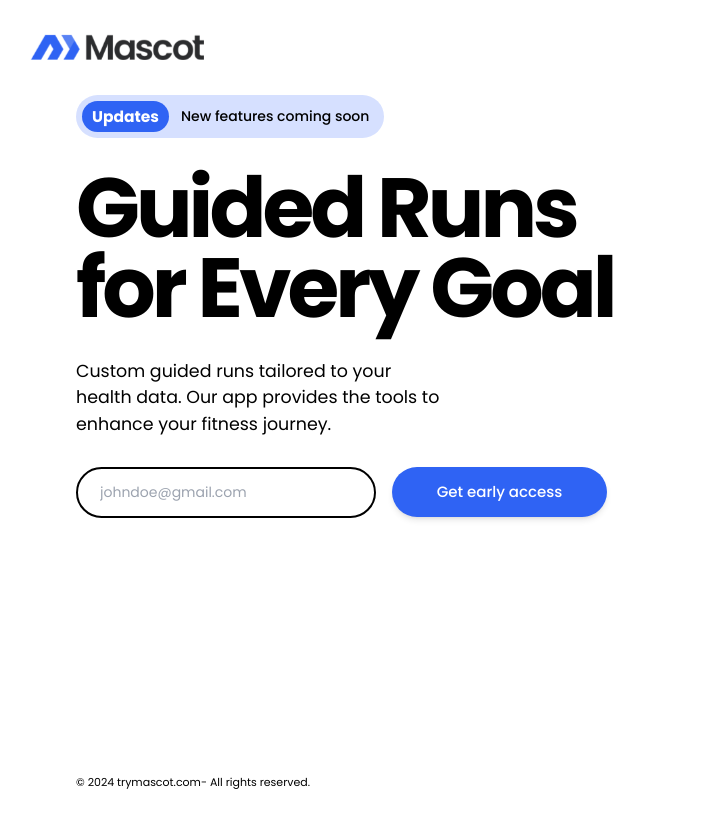
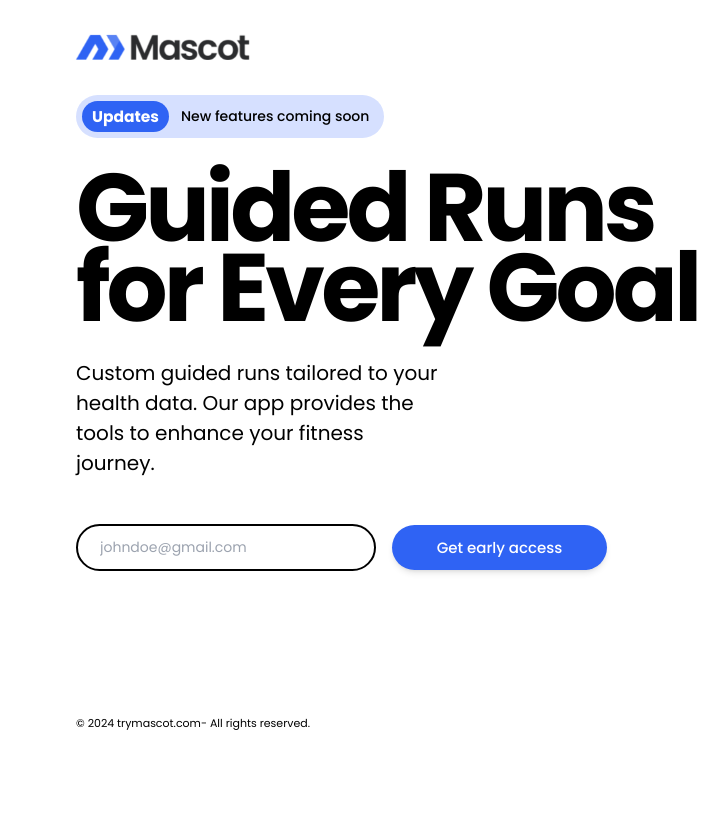
Before and after one commit to ShaYri12/Mascot, a Next.js app: page / in a window 1280 px wide. Shown: the top 828 px of the page, without its empty margins (4-732 px from the left). Built offline with nearby package versions, Linux system fonts and the light colour scheme.

Commit message:
styling fixed for large devices

```diff
--- a/app/page.js
+++ b/app/page.js
@@ -13,7 +13,7 @@ export default function Home() {
   return (
     <div className=" overflow-hidden min-h-screen flex flex-col justify-between">
       <header className="flex items-center w-full z-20">
-        <div className="flex items-center md:p-[35px] px-4 py-[20px]">
+        <div className="flex items-center md:p-[35px] lg:px-20 md:px-8 px-4 py-[20px]">
           <img
             className="md:w-[173px] w-[133px]"
             src="/assets/mascotLogo.avif"
@@ -22,7 +22,7 @@ export default function Home() {
         </div>
       </header>
       <div className="flex relative main  items-center lg:items-start   lg:px-20 md:px-8 px-4  bg-white w-full ">
-        <main className="main-div flex flex-col z-30 items-start justify-center pb-44  w-full gap-[30px] lg:max-w-[60%]">
+        <main className="main-div flex flex-col z-30 items-start justify-center pb-4 lg:pb-12   w-full gap-[30px] lg:max-w-[60%]">
           <div className="main-badge flex justify-start items-center space-x-3 ps-[6px] pe-[15px] py-[6px] rounded-[40px] bg-[#D6E0FF] fade-in-up delay-1">
             <span className="bg-[#2f63f4] text-white text-[15.5px] font-bold px-[10px] py-[4px] rounded-[40px] ">
               Updates
@@ -32,21 +32,21 @@ export default function Home() {
             </p>
           </div>
           <div className="main-heading fade-in-up delay-2">
-            <h1 className="text-[84px] font-[700] tracking-[-4px] leading-[80px] text-black">
+            <h1 className="text-[96px] font-[700] tracking-[-4px] leading-[80px] text-black">
               Guided Runs <br /> for Every Goal
             </h1>
           </div>
-          <p className="main-para text-[17.45px] text-black w-full lg:w-[80%] xl:w-[55%] fade-in-up delay-3">
+          <p className="main-para text-[20px] text-black w-full lg:w-[80%] xl:w-[55%] fade-in-up delay-3">
             Custom guided runs tailored to your health data. Our app provides
             the tools to enhance your fitness journey.
           </p>
-          <div className="action-div flex flex-wrap items-center gap-4">
+          <div className="action-div flex flex-wrap items-center py-4 gap-4">
             <input
               type="email"
               placeholder="johndoe@gmail.com"
-              className="w-[300px] px-[22px] py-[13px] text-[14px] border-2 border-[#000000] rounded-full"
+              className="w-[215px] xl:w-[300px] px-[18px] xl:px-[22px] py-[11px] text-[14px] border-2 border-[#000000] rounded-full"
             />
-            <button className="shadow-md text-white bg-[#2f63f4] bg-opacity-100 hover:bg-opacity-90 text-[15px] font-[500] rounded-full h-[50px] w-[215px] transition duration-300">
+            <button className="shadow-md text-white bg-[#2f63f4] bg-opacity-100 hover:bg-opacity-90 text-[15px] font-[500] rounded-full h-[45px] w-[215px] transition duration-300">
               Get early access
             </button>
           </div>
@@ -56,13 +56,13 @@ export default function Home() {
             <img
               src="/assets/phone.avif"
               alt="Phone 1"
-              className="max-w-[400px] rounded-lg"
+              className="max-w-[410px] rounded-lg"
               style={{ zIndex: 2 }}
             />
             <img
               src="/assets/phone.avif"
               alt="Phone 2"
-              className="max-w-[400px]  rounded-lg"
+              className="max-w-[410px]  rounded-lg"
               style={{ zIndex: 1 }}
             />
           </div>
@@ -70,7 +70,17 @@ export default function Home() {
             <img
               src="/assets/phone.avif"
               alt="Phone 3"
-              className="max-w-[400px]    rounded-lg"
+              className="max-w-[410px]    rounded-lg"
+              style={{ zIndex: 1 }}
+            />
+          </div>
+        </div>
+        <div className="absolute top-0 right-0 transform -translate-x-1/2 -translate-y-1/2 z-10 customImage   fade-in-right max-w-[50%]">
+          <div className="w-full h-full rotate-[30deg]">
+            <img
+              src="/assets/phone.avif"
+              alt="Phone 3"
+              className="max-w-[410px] rounded-lg"
               style={{ zIndex: 1 }}
             />
           </div>
@@ -88,7 +98,7 @@ export default function Home() {
           </div>
         </div>
       </div>
-      <footer className="flex lg:px-20 lg:py-20 md:px-8 px-4 py-10 text-[11px] z-30 text-black">
+      <footer className="flex lg:px-20 lg:py-20 md:px-8 px-4 md:py-10 py-4 text-[11px] z-30 text-black">
         <p>© 2024 trymascot.com- All rights reserved.</p>
       </footer>
     </div>
--- a/app/styles/home.css
+++ b/app/styles/home.css
@@ -241,8 +241,18 @@
   display: flex;
 }
 
-@media screen and (max-width: 850px) {
+@media screen and (max-width: 1240px) {
   .customhideImage {
     display: none;
   }
 }
+
+.customImage {
+  display: none;
+}
+
+@media screen and (min-width: 840px) and (max-width: 1240px) {
+  .customImage {
+    display: flex;
+  }
+}
```
